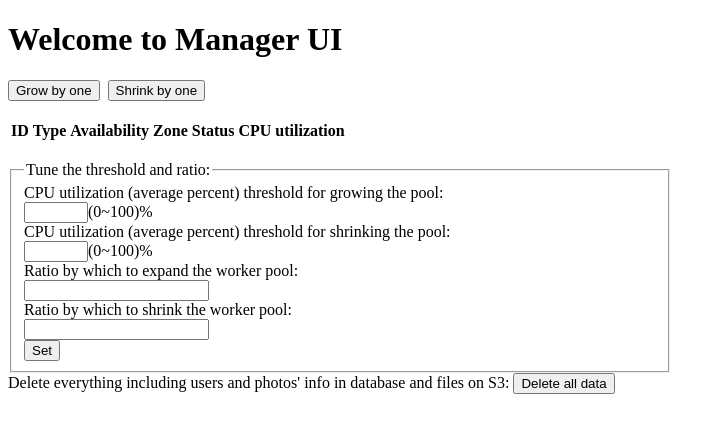
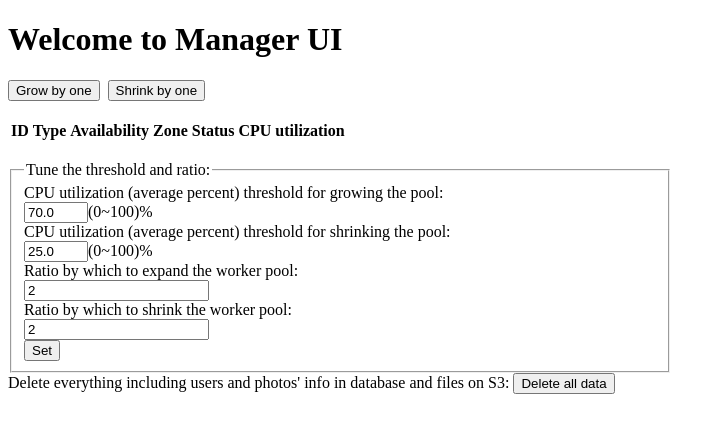
Before and after one commit to stephenbaiuoft/cloud-computing-a2, a Flask app: page / in a window 1280 px wide. Shown: the top 433 px of the page, without its empty margins (0-725 px from the left). Run offline with Flask 2, Linux system fonts and the light colour scheme; data that the repository does not hold is empty.

Commit message:
fix bugs

```diff
--- a/app/manager_ui.py
+++ b/app/manager_ui.py
@@ -31,8 +31,8 @@ def main():
     cpu = []
     for instance in workers:
         cpu.append(cpu_load(instance.id)[0])
-
-    return render_template("manager_ui.html", title="Manager UI", instances_cpu = zip(workers, cpu), msg=MAIN_MSG)
+    current_tune = [CPU_THRE_H*100, CPU_THRE_L*100, RATIO_GROW, RATIO_SHRINK]
+    return render_template("manager_ui.html", title="Manager UI", instances_cpu = zip(workers, cpu), msg=MAIN_MSG, cur=current_tune)
 
 
 def connect_to_database():
--- a/app/templates/manager_ui.html
+++ b/app/templates/manager_ui.html
@@ -35,13 +35,13 @@
         <fieldset style="width:50%;">
             <legend>Tune the threshold and ratio:</legend>
             CPU utilization (average percent) threshold for growing the pool:<br>
-            <input type="number" max="100" min="0" name="thre_h">(0~100)%<br>
+            <input type="number" max="100" min="0" name="thre_h" value="{{cur[0]}}">(0~100)%<br>
             CPU utilization (average percent) threshold for shrinking the pool:<br>
-            <input type="number" max="100" min="0" name="thre_l">(0~100)%<br>
+            <input type="number" max="100" min="0" name="thre_l" value="{{cur[1]}}">(0~100)%<br>
             Ratio by which to expand the worker pool:<br>
-            <input type="number" min="1" name="ratio_grow" step="0.01"><br>
+            <input type="number" min="1" name="ratio_grow" step="0.01" value="{{cur[2]}}"><br>
             Ratio by which to shrink the worker pool:<br>
-            <input type="number" min="1" name="ratio_shrink" step="0.01"><br>
+            <input type="number" min="1" name="ratio_shrink" step="0.01" value="{{cur[3]}}"><br>
             <input type="submit" value="Set">
         </fieldset>
     </form>
```
Also changed, not shown: app/refresh.py (+6 -3 lines).
